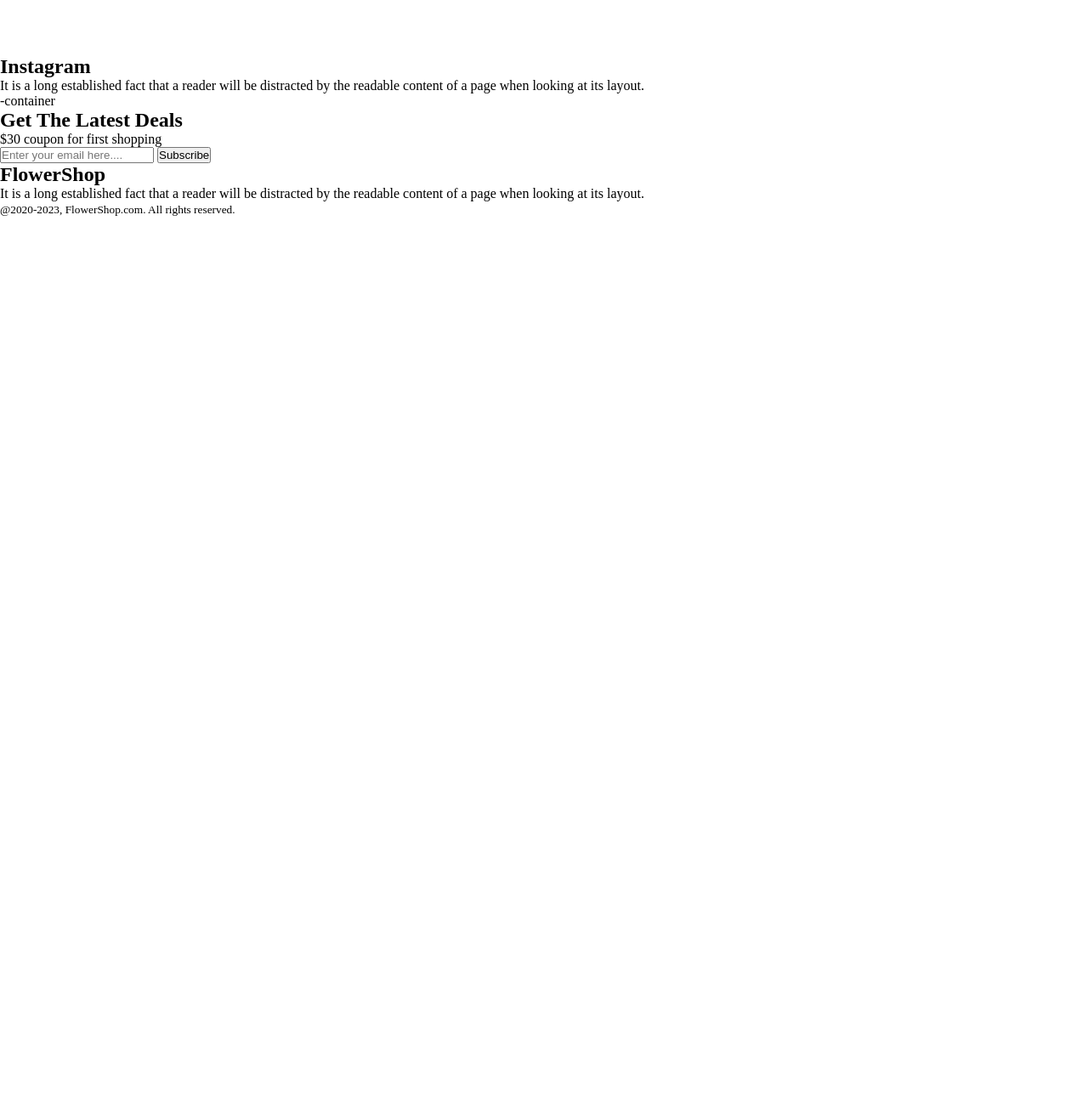
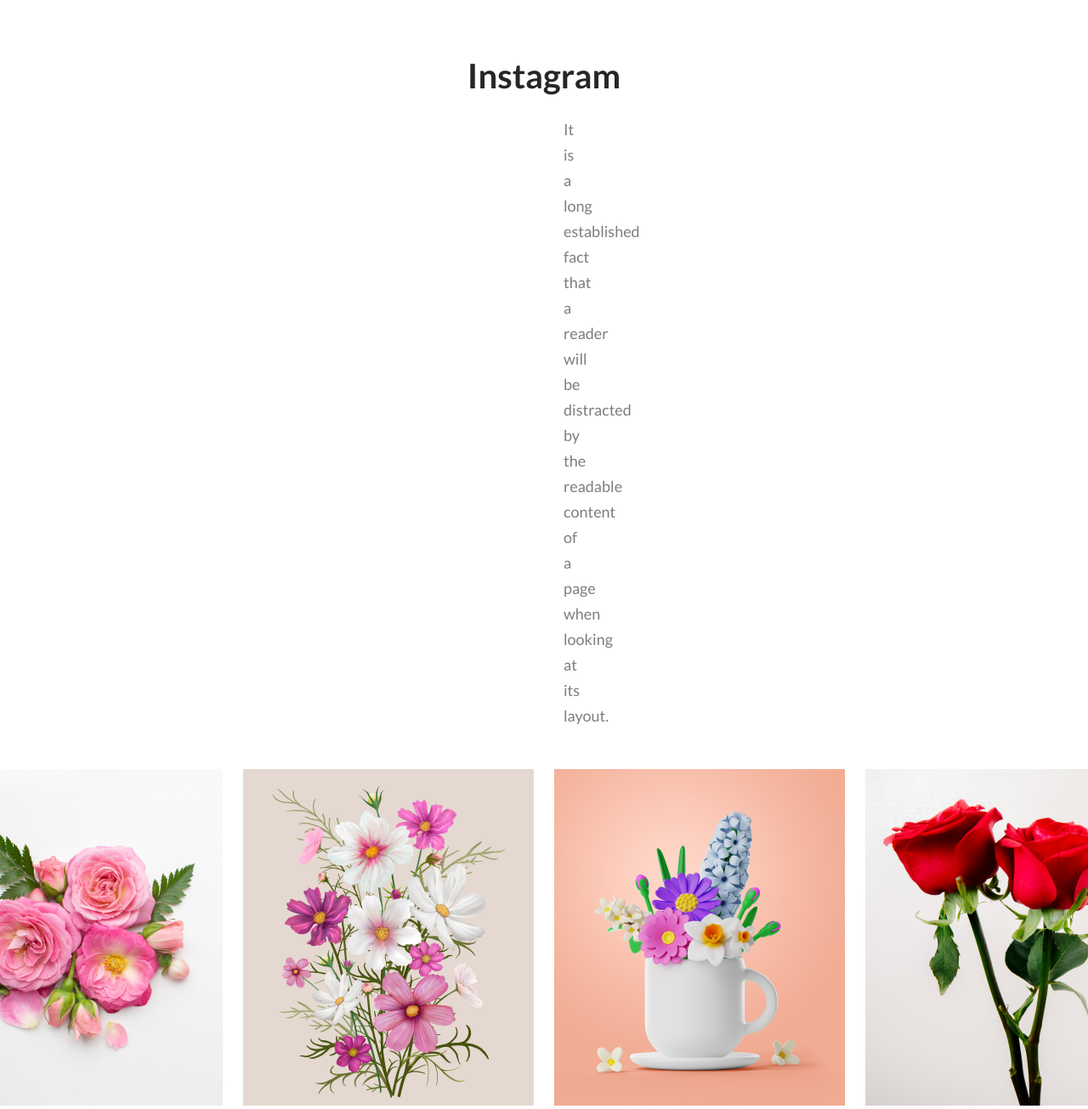
Before and after one commit to billadin/online-flower-shop, a plain HTML site: page index.html in a window 1280 px wide. Shown: the part 3700-5005 px from the top of the page at 85% size. Before the commit the page ends 3955 px from the top, so only its background shows below. Drawn offline with Linux system fonts and the light colour scheme.

Commit message:
instagram styling added

```diff
--- a/index.html
+++ b/index.html
@@ -92,11 +92,16 @@
 
         <!-- Instagram section start -->
         <section class="instagram">
-            <div class="instagram">
+            <div class="instagram-container">
                 <h2 class="instagram-title">Instagram</h2>
                 <p class="instagram-desc">It is a long established fact that a reader will be distracted by the readable content of a page when looking at its layout.</p>
-                <div class="instagram-img-container"></div>
-            </div>-container
+                <div class="instagram-img-container">
+                    <img src="images/Flower01.png">
+                    <img src="images/Rectangle4.png">
+                    <img src="images/Rectangle5.png">
+                    <img src="images/Rectangle6.png">
+                </div>
+            </div>
         </section>
         <!-- Instagram section end -->
 
--- a/style.css
+++ b/style.css
@@ -228,3 +228,38 @@ header {
     margin-bottom: 32px;
 }
 /* Promo banner stylig end */
+
+/* Instagram styling start */
+.instagram {
+   margin: 0px 240px 128px 240px;
+}
+
+.instagram-container {
+    display: flex;
+    flex-direction: column;
+}
+
+.instagram-title {
+    color: #272727;
+    text-align: center;
+    font-family: Lato;
+    font-size: 40px;
+    font-weight: 900;
+    margin-bottom: 24px;
+}
+
+.instagram-desc {
+    color: rgba(39, 39, 39, 0.60);
+    text-align: center;
+    font-family: 'Lato', sans-serif;
+    font-size: 18px;
+    font-weight: 400;
+    line-height: 30px;
+    margin: 0px 423px 48px 423px;
+}
+
+.instagram-img-container {
+    display: flex;
+    justify-content: center;
+    gap: 24px;
+}
```
